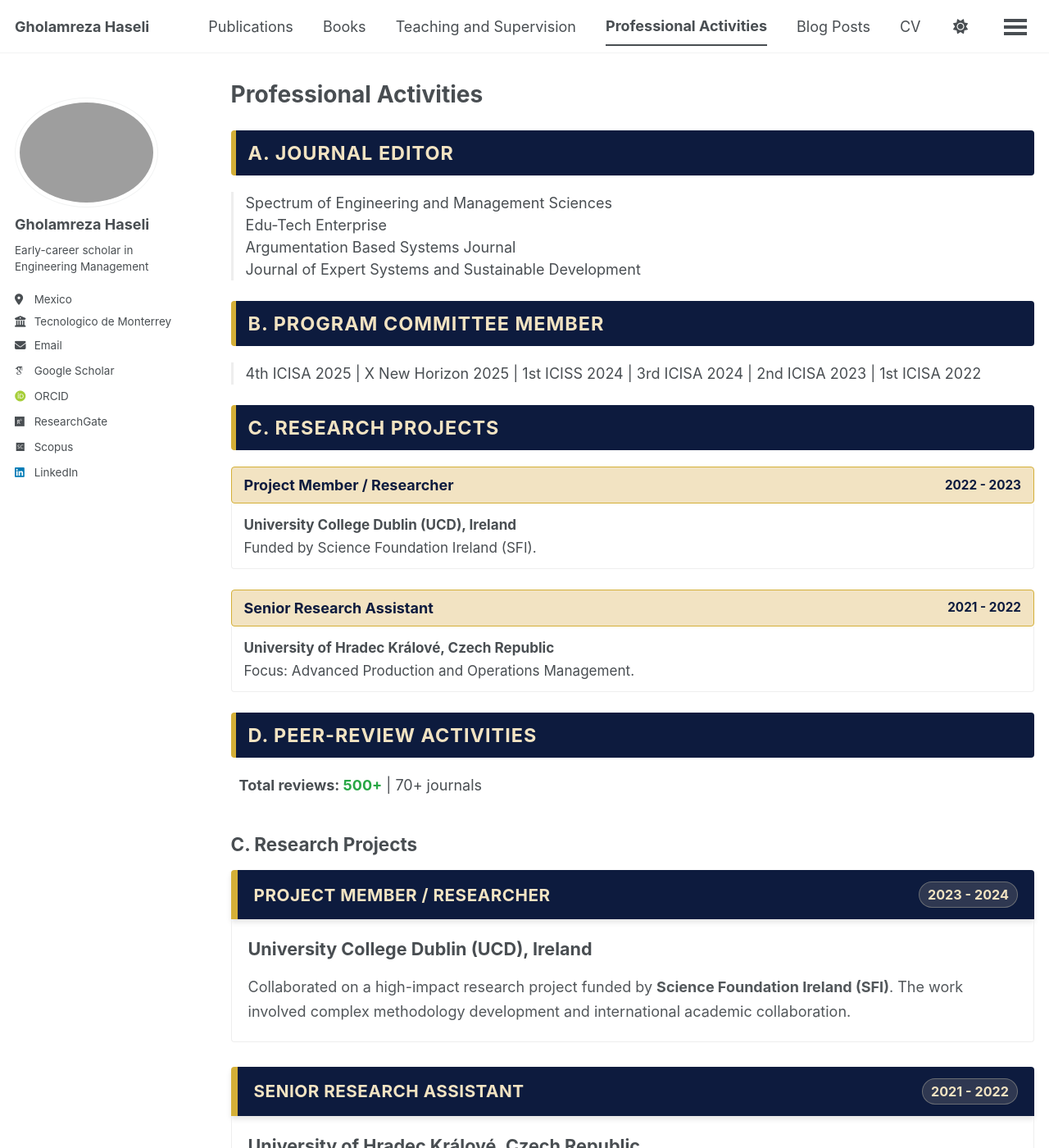
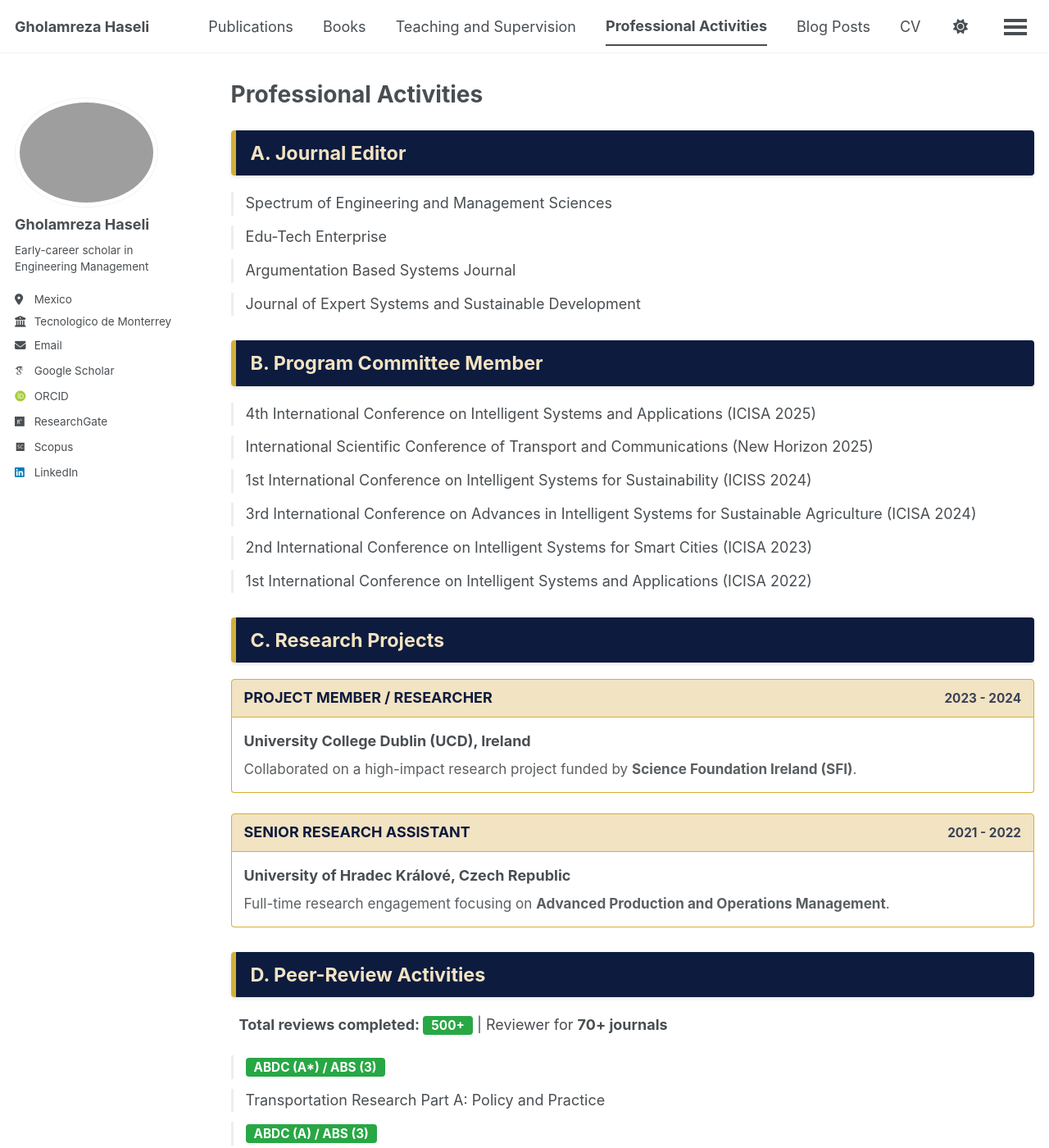
Before and after one commit to Gholamreza-Haseli/Gholamreza-Haseli.github.io, a Jekyll site: the page built from _pages/portfolio.html, in a window 1280 px wide and 1400 px high. Shown: the whole window at 82% size. Built offline with Jekyll 4.4.1, drawn with Linux system fonts in a browser that asks for light colours; some web fonts are replaced; a script bundle is joined from its source files by our own code; library files that are not in the unit come from our copies; some of the changed text lies outside the part shown.

Commit message:
Update portfolio.html

```diff
--- a/_pages/portfolio.html
+++ b/_pages/portfolio.html
@@ -10,132 +10,61 @@ author_profile: true
 <style>
   .activity-section { margin-top: 30px; }
 
-  /* استایل باکس‌های اصلی (سرمه‌ای) */
-  .main-header-box {
+  /* استایل باکس‌های تیتر اصلی (POMS Style) */
+  .poms-header {
     background-color: #0d1b3e;
     color: #f2e3c2;
-    padding: 10px 15px;
+    padding: 10px 18px;
     border-radius: 4px;
-    margin-bottom: 20px;
+    margin: 30px 0 20px 0;
     border-left: 6px solid #d4af37;
     font-size: 1.3em;
     font-weight: bold;
-    text-transform: uppercase;
-    letter-spacing: 1px;
+    display: flex;
+    align-items: center;
+    box-shadow: 0 2px 4px rgba(0,0,0,0.1);
   }
 
-  /* استایل باکس‌های زیرمجموعه/پروژه (طلایی) */
-  .sub-project-box {
+  /* استایل باکس‌های طلایی برای زیرمجموعه پروژه‌ها */
+  .sub-project-gold {
     background-color: #f2e3c2;
     color: #0d1b3e;
     padding: 8px 15px;
-    border-radius: 4px;
+    border-radius: 4px 4px 0 0;
     display: flex;
     justify-content: space-between;
     align-items: center;
-    margin-bottom: 0;
     border: 1px solid #d4af37;
+    font-weight: bold;
   }
 
   .activity-list { list-style-type: none; padding-left: 0; }
-  .activity-list li { margin-bottom: 25px; padding-left: 0; list-style: none; }
+  .activity-list li {
+    margin-bottom: 12px;
+    padding-left: 15px;
+    border-left: 3px solid var(--border-color, #eee);
+    line-height: 1.6;
+    color: inherit;
+  }
 
-  .project-content {
-    padding: 12px 15px;
-    border: 1px solid var(--border-color, #eee);
-    border-top: none;
-    border-bottom-left-radius: 4px;
-    border-bottom-right-radius: 4px;
-    font-size: 0.95em;
-    line-height: 1.6;
+  .project-item { border-left: none !important; padding-left: 0 !important; margin-bottom: 25px !important; }
+
+  .badge-green {
+    background: #28a745;
+    color: #ffffff !important;
+    padding: 2px 10px;
+    border-radius: 4px;
+    font-weight: bold;
+    font-size: 0.85em;
   }
+
+  .activity-list li a { text-decoration: none; color: inherit; transition: 0.2s; }
+  .activity-list li a:hover { color: #007bff; text-decoration: underline; }
 </style>
 
 <div class="activity-section">
 
-  <div class="main-header-box">A. Journal Editor</div>
-  <ul class="activity-list">
-    <li style="padding-left: 15px; border-left: 3px solid #eee;">
-      Spectrum of Engineering and Management Sciences<br>
-      Edu-Tech Enterprise<br>
-      Argumentation Based Systems Journal<br>
-      Journal of Expert Systems and Sustainable Development
-    </li>
-  </ul>
-
-  <div class="main-header-box">B. Program Committee Member</div>
-  <ul class="activity-list">
-    <li style="padding-left: 15px; border-left: 3px solid #eee;">
-      4th ICISA 2025 | X New Horizon 2025 | 1st ICISS 2024 | 3rd ICISA 2024 | 2nd ICISA 2023 | 1st ICISA 2022
-    </li>
-  </ul>
-
-  <div class="main-header-box">C. Research Projects</div>
-  <ul class="activity-list">
-
-    <li>
-      <div class="sub-project-box">
-        <span style="font-weight: bold;">Project Member / Researcher</span>
-        <span style="font-size: 0.85em; font-weight: bold;">2022 - 2023</span>
-      </div>
-      <div class="project-content">
-        <strong>University College Dublin (UCD), Ireland</strong><br>
-        Funded by Science Foundation Ireland (SFI).
-      </div>
-    </li>
-
-    <li>
-      <div class="sub-project-box">
-        <span style="font-weight: bold;">Senior Research Assistant</span>
-        <span style="font-size: 0.85em; font-weight: bold;">2021 - 2022</span>
-      </div>
-      <div class="project-content">
-        <strong>University of Hradec Králové, Czech Republic</strong><br>
-        Focus: Advanced Production and Operations Management.
-      </div>
-    </li>
-  </ul>
-
-  <div class="main-header-box">D. Peer-Review Activities</div>
-  <p style="padding-left: 10px;"><strong>Total reviews: <span style="color: #28a745;">500+</span></strong> | 70+ journals</p>
-  </div>
-
-<h2 class="activity-title">C. Research Projects</h2>
-  <ul class="activity-list" style="border-left: none; padding-left: 0;">
-
-    <li style="border-left: none; padding-left: 0; margin-bottom: 30px; list-style: none;">
-      <div style="background-color: #0d1b3e; color: #f2e3c2; padding: 14px 20px; border-radius: 4px 4px 0 0; display: flex; justify-content: space-between; align-items: center; border-left: 8px solid #d4af37; box-shadow: 0 4px 6px rgba(0,0,0,0.1);">
-        <span style="font-weight: bold; font-size: 1.15em; letter-spacing: 0.5px; text-transform: uppercase;">Project Member / Researcher</span>
-        <span style="font-size: 0.9em; font-weight: bold; background: rgba(242, 227, 194, 0.15); padding: 3px 10px; border-radius: 20px; border: 1px solid rgba(242, 227, 194, 0.3);">2023 - 2024</span>
-      </div>
-
-      <div style="padding: 20px; border: 1px solid var(--border-color, #eee); border-top: none; border-bottom-left-radius: 4px; border-bottom-right-radius: 4px; background: var(--receiver-msg-bg, transparent);">
-        <span style="display: block; color: var(--primary-color); font-weight: bold; font-size: 1.2em; margin-bottom: 10px; border-bottom: 1px dashed var(--border-color); padding-bottom: 5px;">University College Dublin (UCD), Ireland</span>
-        <p style="margin: 0; font-size: 1em; line-height: 1.7; opacity: 0.95;">
-          Collaborated on a high-impact research project funded by <strong>Science Foundation Ireland (SFI)</strong>.
-          The work involved complex methodology development and international academic collaboration.
-        </p>
-      </div>
-    </li>
-
-    <li style="border-left: none; padding-left: 0; list-style: none;">
-      <div style="background-color: #0d1b3e; color: #f2e3c2; padding: 14px 20px; border-radius: 4px 4px 0 0; display: flex; justify-content: space-between; align-items: center; border-left: 8px solid #d4af37; box-shadow: 0 4px 6px rgba(0,0,0,0.1);">
-        <span style="font-weight: bold; font-size: 1.15em; letter-spacing: 0.5px; text-transform: uppercase;">Senior Research Assistant</span>
-        <span style="font-size: 0.9em; font-weight: bold; background: rgba(242, 227, 194, 0.15); padding: 3px 10px; border-radius: 20px; border: 1px solid rgba(242, 227, 194, 0.3);">2021 - 2022</span>
-      </div>
-
-      <div style="padding: 20px; border: 1px solid var(--border-color, #eee); border-top: none; border-bottom-left-radius: 4px; border-bottom-right-radius: 4px; background: var(--receiver-msg-bg, transparent);">
-        <span style="display: block; color: var(--primary-color); font-weight: bold; font-size: 1.2em; margin-bottom: 10px; border-bottom: 1px dashed var(--border-color); padding-bottom: 5px;">University of Hradec Králové, Czech Republic</span>
-        <p style="margin: 0; font-size: 1em; line-height: 1.7; opacity: 0.95;">
-          Full-time research engagement at the Faculty of Informatics and Management, focusing on <strong>Advanced Production and Operations Management</strong>.
-        </p>
-      </div>
-    </li>
-  </ul>
-
-<div class="activity-section">
-
-  <h2 class="activity-title">B. Journal Editor</h2>
+  <div class="poms-header">A. Journal Editor</div>
   <ul class="activity-list">
     <li><a href="https://sems-journal.org/index.php/sems/index" target="_blank">Spectrum of Engineering and Management Sciences</a></li>
     <li><a href="https://ete.sciten.org/index.php/ete/index" target="_blank">Edu-Tech Enterprise</a></li>
@@ -143,7 +72,7 @@ author_profile: true
     <li><a href="https://essd-journal.org/index.php/essd/index" target="_blank">Journal of Expert Systems and Sustainable Development</a></li>
   </ul>
 
-  <h2 class="activity-title">C. Program Committee Member</h2>
+  <div class="poms-header">B. Program Committee Member</div>
   <ul class="activity-list">
     <li><a href="https://sites.google.com/view/icisa2025/home" target="_blank">4th International Conference on Intelligent Systems and Applications (ICISA 2025)</a></li>
     <li><a href="https://novihorizonti.sf.ues.rs.ba" target="_blank">International Scientific Conference of Transport and Communications (New Horizon 2025)</a></li>
@@ -153,11 +82,34 @@ author_profile: true
     <li><a href="https://sites.google.com/view/icisa2022/home" target="_blank">1st International Conference on Intelligent Systems and Applications (ICISA 2022)</a></li>
   </ul>
 
+  <div class="poms-header">C. Research Projects</div>
+  <ul class="activity-list">
+    <li class="project-item">
+      <div class="sub-project-gold">
+        <span>PROJECT MEMBER / RESEARCHER</span>
+        <span style="font-size: 0.85em; opacity: 0.8;">2023 - 2024</span>
+      </div>
+      <div style="padding: 15px; border: 1px solid #d4af37; border-top: none; border-bottom-left-radius: 4px; border-bottom-right-radius: 4px;">
+        <strong style="color: var(--primary-color);">University College Dublin (UCD), Ireland</strong>
+        <p style="margin: 5px 0 0 0; font-size: 0.95em; opacity: 0.9;">Collaborated on a high-impact research project funded by <strong>Science Foundation Ireland (SFI)</strong>.</p>
+      </div>
+    </li>
 
-  <h2 class="activity-title">D. Peer-Review Activities</h2>
-  <p style="margin-bottom: 20px;">
-    <strong>Total reviews completed: <span class="badge-green">500+</span></strong> |
-    Reviewer for <strong>70+ journals</strong>, including:
+    <li class="project-item">
+      <div class="sub-project-gold">
+        <span>SENIOR RESEARCH ASSISTANT</span>
+        <span style="font-size: 0.85em; opacity: 0.8;">2021 - 2022</span>
+      </div>
+      <div style="padding: 15px; border: 1px solid #d4af37; border-top: none; border-bottom-left-radius: 4px; border-bottom-right-radius: 4px;">
+        <strong style="color: var(--primary-color);">University of Hradec Králové, Czech Republic</strong>
+        <p style="margin: 5px 0 0 0; font-size: 0.95em; opacity: 0.9;">Full-time research engagement focusing on <strong>Advanced Production and Operations Management</strong>.</p>
+      </div>
+    </li>
+  </ul>
+
+  <div class="poms-header">D. Peer-Review Activities</div>
+  <p style="margin-left: 10px;">
+    <strong>Total reviews completed: <span class="badge-green">500+</span></strong> | Reviewer for <strong>70+ journals</strong>
   </p>
 
   <ul class="activity-list">
@@ -166,30 +118,13 @@ author_profile: true
     <li><span class="badge-green">ABDC (A) / ABS (3)</span></li>
     <li><a href="https://www.sciencedirect.com/journal/technological-forecasting-and-social-change" target="_blank">Technological Forecasting and Social Change</a></li>
     <li><a href="https://link.springer.com/journal/10479" target="_blank">Annals of Operations Research</a></li>
-        <li><a href="https://ieeexplore.ieee.org/document/10891949" target="_blank">IEEE Transactions on Systems, Man, and Cybernetics: Systems Publication Information</a></li>
+    <li><a href="https://ieeexplore.ieee.org/document/10891949" target="_blank">IEEE Transactions on Systems, Man, and Cybernetics</a></li>
     <li><span class="badge-green">ABDC (A) / ABS (2)</span></li>
     <li><a href="https://www.sciencedirect.com/journal/technology-in-society" target="_blank">Technology in Society</a></li>
     <li><a href="https://www.sciencedirect.com/journal/computers-and-industrial-engineering" target="_blank">Computers & Industrial Engineering</a></li>
-        <li><a href="https://www.sciencedirect.com/journal/transport-policy" target="_blank">Transport Policy</a></li>
-        <li><a href="https://www.emerald.com/jeim" target="_blank">Journal of Enterprise Information Management</a></li>
-    <li><span class="badge-green">ABDC (B) / ABS (2)</span></li>
-        <li><a href="https://www.sciencedirect.com/journal/journal-of-engineering-and-technology-management" target="_blank">Journal of Engineering and Technology Management</a></li>
-    <li><span class="badge-green">ABDC (B) / ABS (1)</span></li>
-        <li><a href="https://www.emerald.com/ijppm" target="_blank">International Journal of Productivity and Performance Management</a></li>
-    <li><span class="badge-green">ABDC (C) / ABS (1)</span></li>
-        <li><a href="https://www.sciencedirect.com/journal/expert-systems-with-applications" target="_blank">Expert Systems with Applications</a></li>
-        <li><a href="https://link.springer.com/journal/12597" target="_blank">OPSEARCH</a></li>
-        <li><a href="https://www.tandfonline.com/journals/ucbs20" target="_blank">Cybernetics and Systems</a></li>
-    <li><span class="badge-green">ABDC (B)</span></li>
-        <li><a href="https://link.springer.com/journal/10098" target="_blank">Clean Technologies and Environmental Policy</a></li>
-        <li><a href="https://link.springer.com/journal/10644" target="_blank">Economic Change and Restructuring</a></li>
-        <li><a href="https://www.sciencedirect.com/journal/applied-soft-computing" target="_blank">Applied Soft Computing</a></li>
     <li><strong>And other top-ranked journals:</strong></li>
     <li><a href="https://www.sciencedirect.com/journal/journal-of-industrial-information-integration" target="_blank">Journal of Industrial Information Integration</a></li>
     <li><a href="https://www.sciencedirect.com/journal/sustainable-cities-and-society" target="_blank">Sustainable Cities and Society</a></li>
-        <li><a href="https://www.sciencedirect.com/journal/sustainable-production-and-consumption" target="_blank">Sustainable Production and Consumption</a></li>
-        <li><a href="https://cis.ieee.org/publications/t-fuzzy-systems" target="_blank">IEEE Transactions on Fuzzy Systems</a></li>
-        <li><a href="https://www.sciencedirect.com/journal/engineering-applications-of-artificial-intelligence" target="_blank">Engineering Applications of Artificial Intelligence</a></li>
     <li>etc.</li>
   </ul>
 
```
Lines whose indentation alone changed are shown as unchanged.
